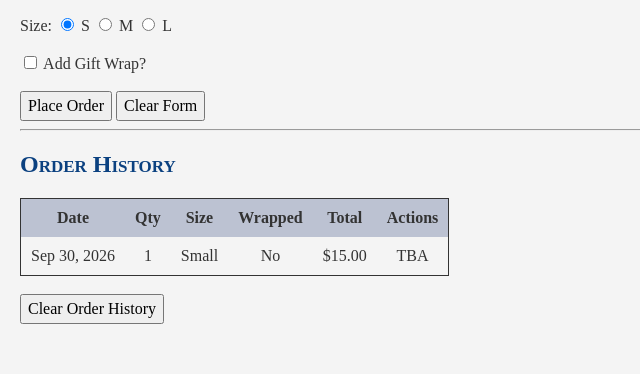
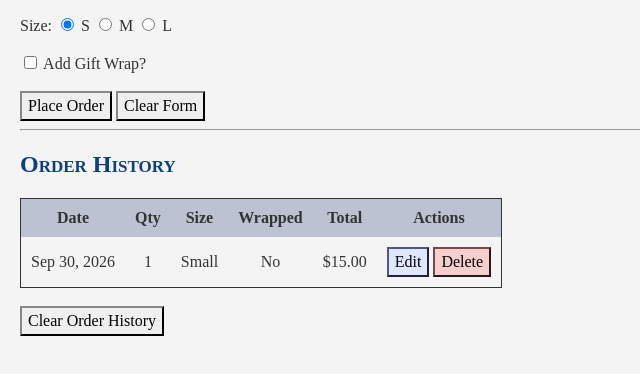
Before and after one commit to CIT93/sarak-pub, a plain HTML site: page w8/index.html in a window 1280 px wide. Both pictures are taken after a click on the button "Place Order". Shown: the part 104-478 px from the top of the page, without its empty margins (0-640 px from the left). Drawn offline with Linux system fonts and the light colour scheme.

Commit message:
add btn to tbl

```diff
--- a/w8/order-list.js
+++ b/w8/order-list.js
@@ -51,7 +51,10 @@ export const renderOrders = function(orders) {
             <td>${order.size}</td>
             <td>${giftWrapMessage(order.giftWrap)}</td>
             <td>$${order.totalPrice.toFixed(2)}</td>
-            <td>TBA</td>
+            <td>
+                <button class="edit-btn" data-id="${order.id}">Edit</button>
+                <button class="delete-btn" data-id="${order.id}">Delete</button>
+            </td>
         `;
 
         orderTableBody.appendChild(row);
--- a/w8/style.css
+++ b/w8/style.css
@@ -28,6 +28,43 @@ p {
 button {
     font: inherit;
     height: 30px;
+    border-radius: 0;
+    border-color: #333333;
+}
+
+button:hover {
+    background-color: #51515125;
+}
+
+button:active {
+    background-color: #51515150;
+}
+
+.edit-btn {
+    background-color: #dfe6ff;
+    border-color: #4a578c;
+    /* border: 1px solid #6b6f94; */
+}
+
+.edit-btn:hover {
+    background-color: #c3cbed;
+}
+
+.edit-btn:active {
+    background-color: #95a1d6;
+}
+
+.delete-btn {
+    background-color: #f5cece;
+    border-color: #7d4747;
+}
+
+.delete-btn:hover {
+    background-color: #e1bcbc;
+}
+
+.delete-btn:active {
+    background-color: #c68d8d;
 }
 
 table {
```
